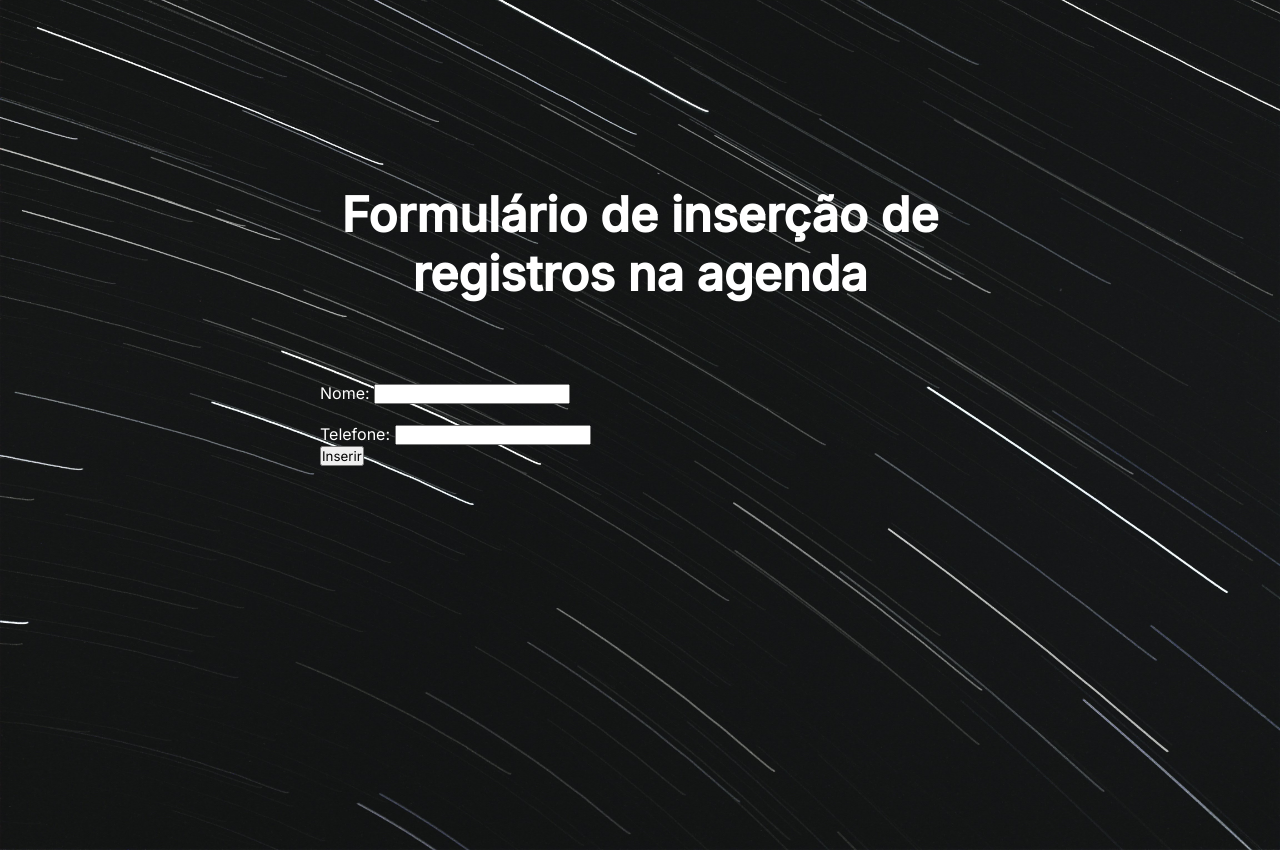
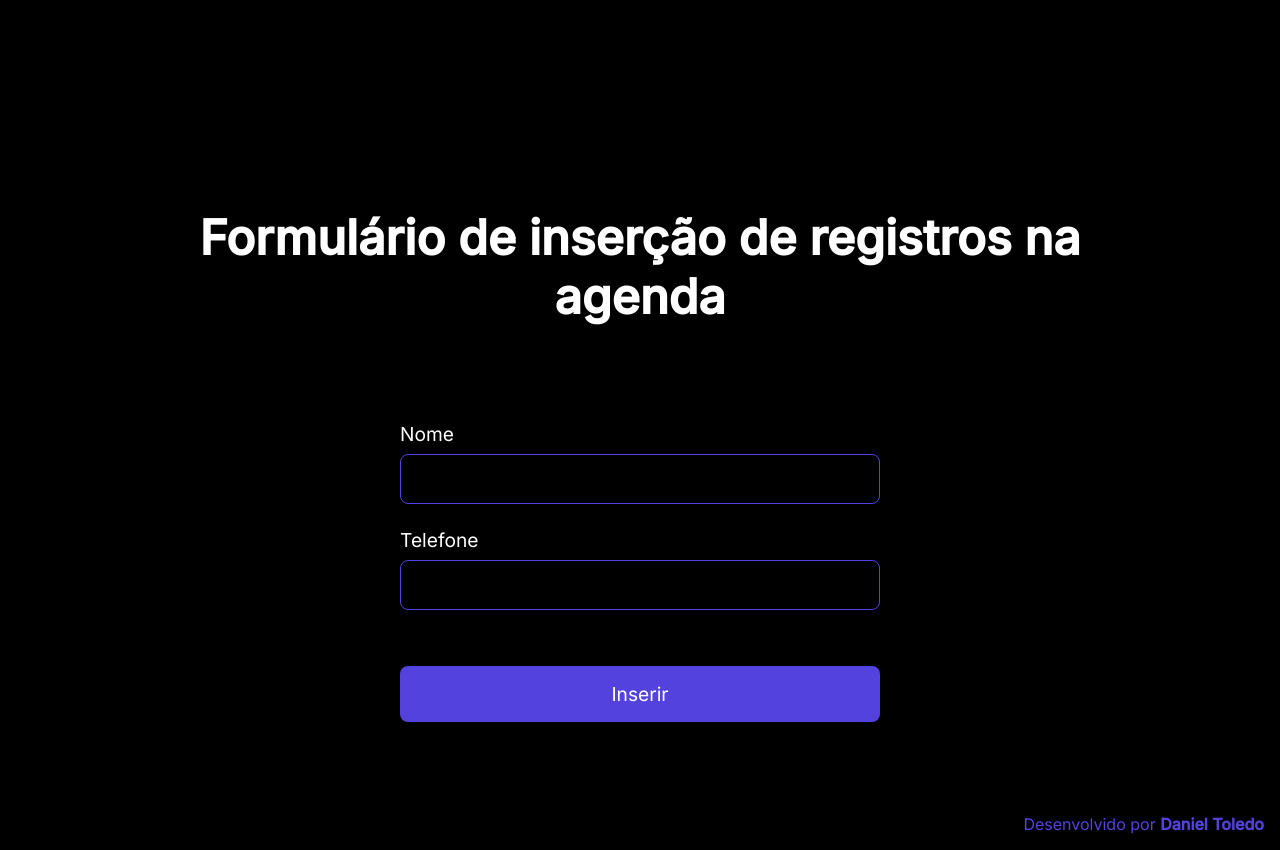
Before and after one commit to DanielAlmeidaToledo/agendaPHP, a PHP site: page /Paginas/formularioInclusao.php in a window 1280 px wide. Run offline with PHP 8.4, Linux system fonts and the light colour scheme.

Commit message:
feature: estiliza tela inicial

```diff
--- a/Paginas/formularioInclusao.php
+++ b/Paginas/formularioInclusao.php
@@ -8,6 +8,7 @@
     <link rel="preconnect" href="https://fonts.gstatic.com" crossorigin>
     <link href="https://fonts.googleapis.com/css2?family=Inter:wght@300;400;500&display=swap" rel="stylesheet">
     <link rel="stylesheet" href="../styles/global.css">
+    <link rel="stylesheet" href="../styles/formularioInclusao.css">
     <title>Agenda - Daniel Toledo</title>
 </head>
 <body>
@@ -15,17 +16,21 @@
     <div class="principal-content">
         <h1 class="principal-title">Formulário de inserção de registros na agenda</h1>
         <form action="../Forms/processaTodosFormularios.php" method="POST">
-            <div>
-                <label for="nome">Nome:</label>
+            <div class="label-input">
+                <label for="nome">Nome</label>
                 <input type="text" id="nome" name="nome" required><br><br>
             </div>
-            <div>
-                <label for="telefone">Telefone:</label>
+            <div class="label-input">
+                <label for="telefone">Telefone</label>
                 <input type="text" id="telefone" name="telefone" required>
             </div>
             <input type="submit" value="Inserir">
         </form>
     </div>
 
+    <footer>
+        <p>Desenvolvido por <a href="https://br.linkedin.com/in/danielalmeidadetoledo" target="_blank">Daniel Toledo</a></p>
+    </footer>
+
 </body>
 </html>
--- /dev/null
+++ b/styles/formularioInclusao.css
@@ -0,0 +1,5 @@
+form {
+    margin: 0 auto;
+    padding: 1rem;
+    width: 30rem;
+}
--- a/styles/global.css
+++ b/styles/global.css
@@ -10,16 +10,13 @@ body {
     display: flex;
     align-items: center;
     justify-content: center;
-    background-image: url(../Media/bg.jpg);
-    background-size: cover;
-    background-repeat: no-repeat;
-    background-position: bottom;
+    background-color: #000;
     color: #fff;
 }
 
 .principal-content {
-    width: 40rem;
-    height: 40rem;
+    width: 80%;
+    height: 70vh;
 }
 
 .principal-title {
@@ -27,3 +24,56 @@ body {
     margin: 5rem 0;
     font-size: 3rem;
 }
+
+/* Div form */
+.label-input {
+    font-size: 1.2rem;
+    box-sizing: border-box;
+}
+
+.label-input input {
+    width: 93%;
+    height: 2rem;
+    margin-top: .5rem;
+    padding: 0.5rem 1rem;
+    background-color: transparent;
+    color: #fff;
+    font-size: 1.2rem;
+    outline: none;
+    border: 1px solid #5442DF;
+    border-radius: .5rem;
+}
+
+/* Button type submit */
+input[type="submit"] {
+    width: 100%;
+    height: 3.5rem;
+    margin-top: 3.5rem;
+    padding: 0.5rem 1rem;
+    background-color: #5442DF;
+    color: #fff;
+    font-size: 1.2rem;
+    outline: none;
+    border: none;
+    border-radius: .5rem;
+    cursor: pointer;
+}
+
+input[type="submit"]:hover {
+    transition: .3s;
+    box-shadow: 1px 1px 20px 2px #5442DF;
+}
+
+/* Footer */
+footer {
+    position: absolute;
+    inset: auto 1rem 1rem auto;
+    color: #5442DF;
+    font-size: 1rem;
+}
+
+footer a {
+    text-decoration: none;
+    font-weight: bold;
+    color: #5442DF;
+}
```
Also changed, not shown: Paginas/paginaPrincipal.php (+9 -3 lines), styles/paginaPrincipal.css (+23 -2 lines), Media/img1.svg (added).
